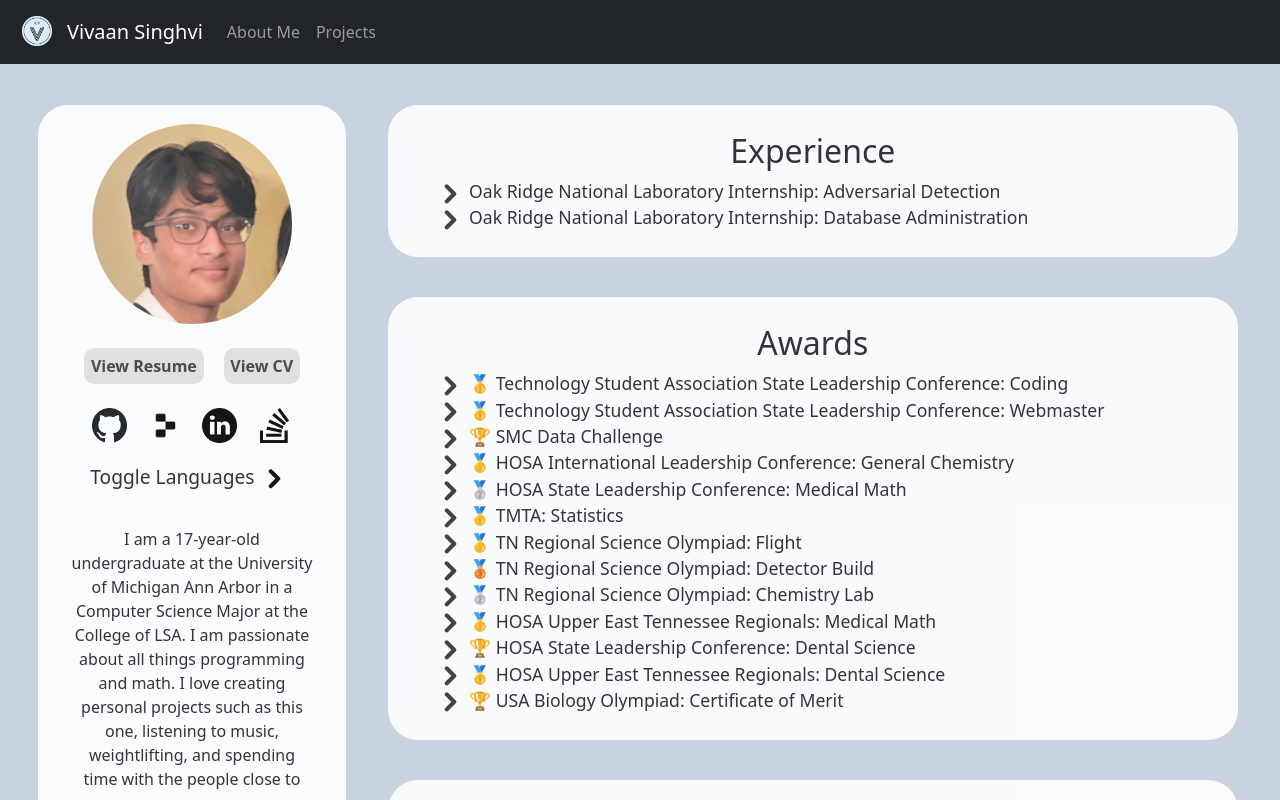
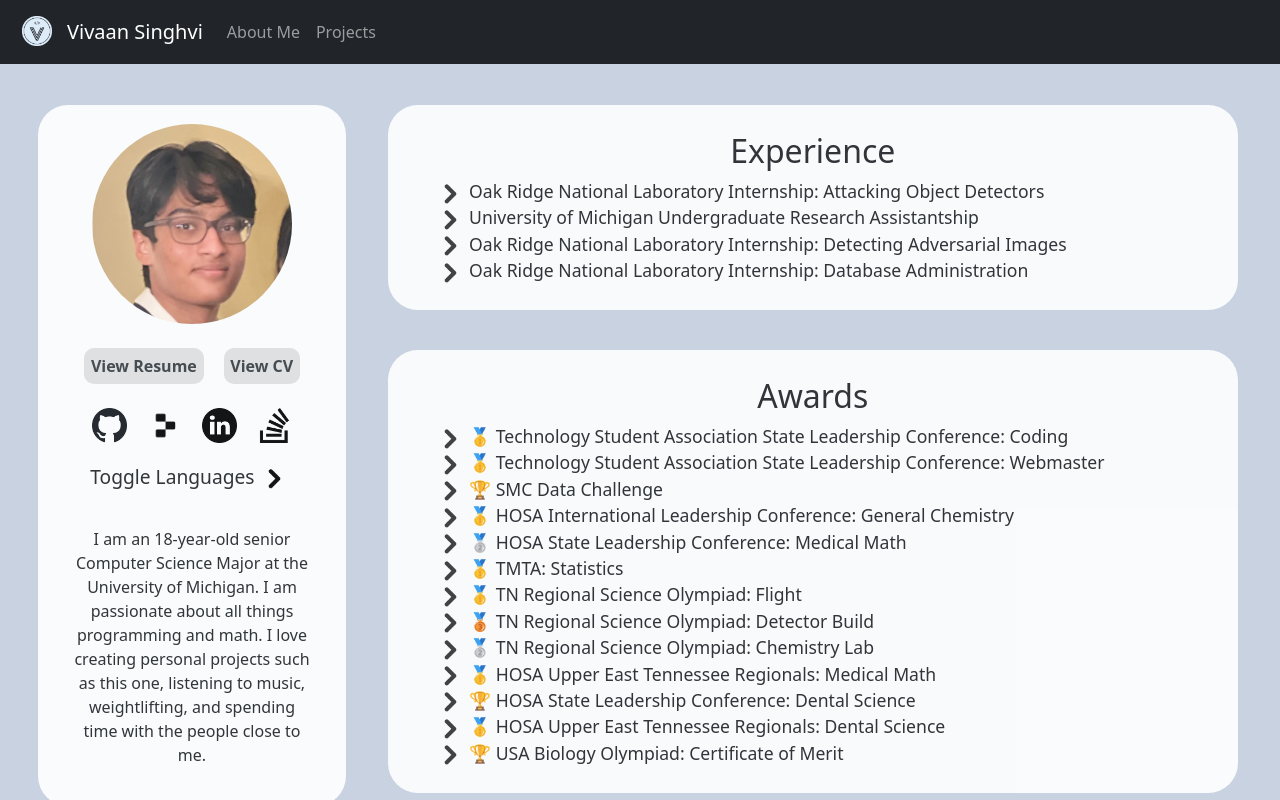
Before and after one commit to vivaansinghvi07-old/vivaansinghvi07-old.github.io, a React (Create React App) app: page /aboutme in a window 1280 px wide. Shown: the top 800 px of the page. Built offline with nearby package versions, Linux system fonts and the light colour scheme.

Commit message:
updated information a little

```diff
--- a/src/components/AboutMe/MyData.tsx
+++ b/src/components/AboutMe/MyData.tsx
@@ -137,7 +137,17 @@ const educationAndExperience: Array<{
   date: string;
 }> = [
   {
-    title: "Oak Ridge National Laboratory Internship: Adversarial Detection",
+    title: "Oak Ridge National Laboratory Internship: Attacking Object Detectors",
+    desc: "Engineered an end-to-end attack against object detection models, using 3D reconstruction to generate stickers that camoflague target objects from YOLO models.",
+    date: "May-Jul 2025",
+  },
+  {
+    title: "University of Michigan Undergraduate Research Assistantship",
+    desc: "Optimized phylogenetic reconstruction for digital evolution, achieving over 100-fold speedup and better asymptotic complexity. Published a paper at ALIFE 2025 in Kyoto, Japan.",
+    date: "Sep 2024 - May 2025",
+  },
+  {
+    title: "Oak Ridge National Laboratory Internship: Detecting Adversarial Images",
     desc: "Developed a complex system to detect adversarial images using the Fourier Transform, and developed a deep understanding of how neural networks work.",
     date: "Jun-Jul 2024",
   },
--- a/src/components/AboutMe/SideSection.tsx
+++ b/src/components/AboutMe/SideSection.tsx
@@ -86,9 +86,8 @@ export default function SideSection() {
         </div>
         {!(dimensions.height > 950 || dimensions.width < 1200) && langListPop}
         <p className="SideSection-story">
-          I am a 17-year-old undergraduate at the University of Michigan Ann Arbor
-          in a Computer Science Major at the College of LSA. I am passionate about
-          all things programming and math. I love creating personal projects such
+          I am an 18-year-old senior Computer Science Major at the University of Michigan.
+          I am passionate about all things programming and math. I love creating personal projects such
           as this one, listening to music, weightlifting, and spending time with the people close to me.
         </p>
         {(dimensions.height > 950 || dimensions.width < 1200) && (
```
